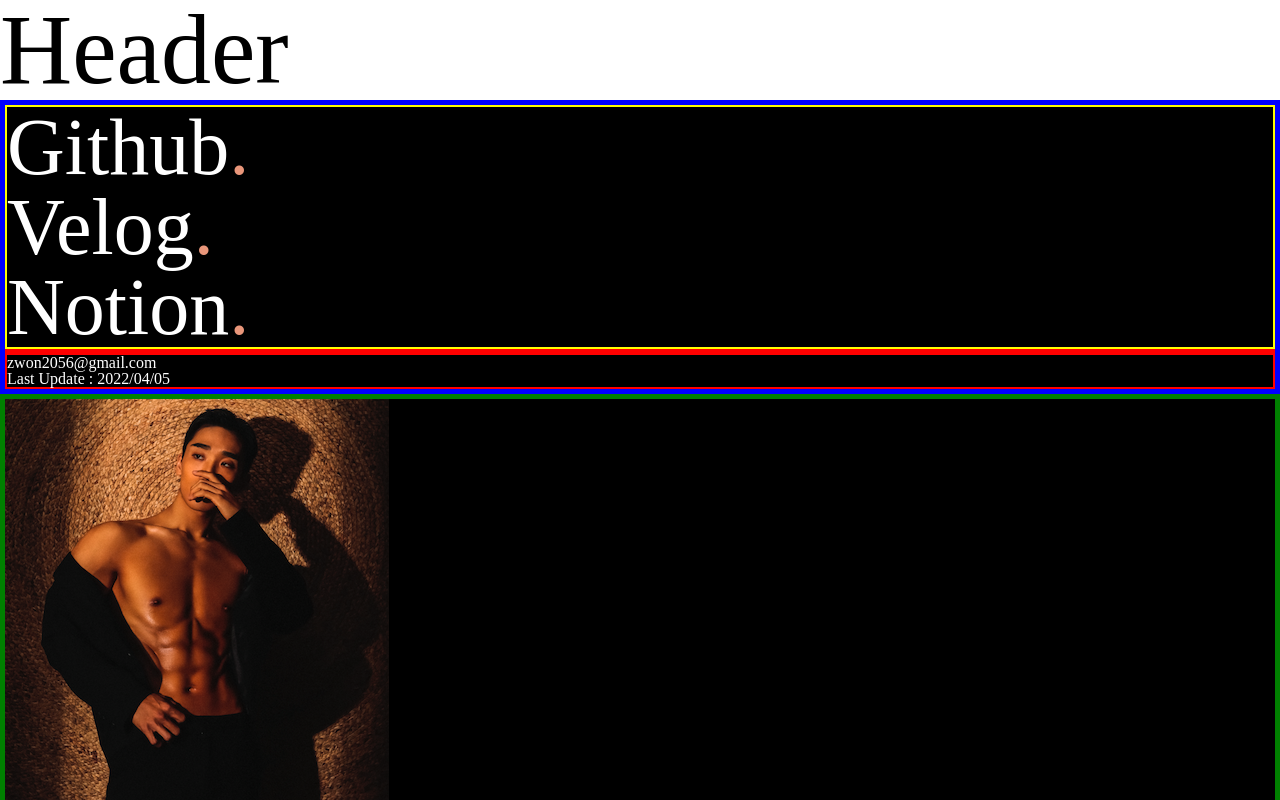
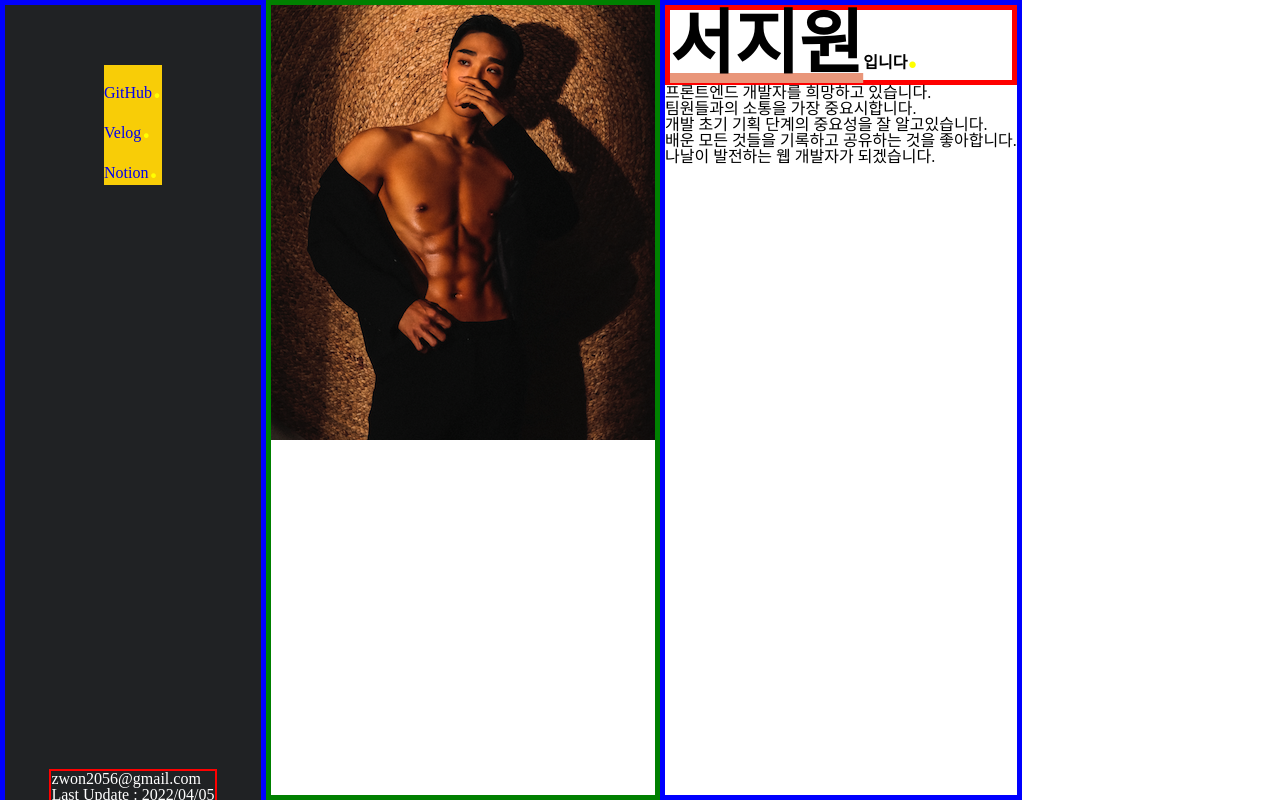
Before and after one commit to jwseo4074/PRpage, a React (Create React App) app in the folder myapp/: page / in a window 1280 px wide. Shown: the top 800 px of the page. Built offline with nearby package versions, Linux system fonts and the light colour scheme.

Commit message:
Refactor category box of page1

```diff
--- a/myapp/src/App.css
+++ b/myapp/src/App.css
@@ -74,4 +74,8 @@
 	width : 100%;
 	height: 100%;
 	scroll-behavior: smooth;
+	font-family: "NEXON Lv2 Gothic";
 }
+* {
+	box-sizing: content-box;
+}
--- a/myapp/src/page/Page1.js
+++ b/myapp/src/page/Page1.js
@@ -1,4 +1,6 @@
 import "../style/page1.css";
+import "../style/Header.css";
+
 import seojiwon_body1 from "../img/seojiwon_body1.jpeg";
 import seojiwon_body2 from "../img/seojiwon_body2.jpeg";
 import seojiwon_body2_test from "../img/seojiwon_body2_test.jpeg";
@@ -12,37 +14,29 @@
 		<>
 		    {/* First Page */}
             {/* { isDesk && */}
-            <div className="section section1">
-                <div className="category">
+            <section className="section section1">
+                <aside className="category">
                     <div className="categoryUpBox">
-                        <h1>
                         <a href="https://github.com/jwseo4074/">
-                                <span>Github
-                                </span>
+                            GitHub
                             <span className="point_in_h1">.</span>
                         </a>
-                        </h1>
-                        <h1>
+
                         <a href="https://velog.io/@zwon">
-                                <span>Velog
-                                </span>
+                            Velog
                             <span className="point_in_h1">.</span>
                         </a>
-                        </h1>
-                        <h1>
+
                         <a href="https://www.notion.so/00b328221c3449b8bc0f4c27ef903354">
-                                <span>Notion
-                                </span>
+                            Notion
                             <span className="point_in_h1">.</span>
                         </a>
-                        </h1>
                     </div>
-                    <div className="categoryEmptyBox"></div>
                     <div className="categoryBottomBox">
-                        <p>zwon2056@gmail.com</p>
-                        <p>Last Update : 2022/04/05 </p>
+                        <p className="categoryBottomBoxUpTag">zwon2056@gmail.com</p>
+                        <p className="categoryBottomBoxBottomTag">Last Update : 2022/04/05 </p>
                     </div>
-                </div>
+                </aside>
                 <div className="left_box">
                     <img className="seojiwon_body2_test" src={seojiwon_body2_test} />
 
@@ -79,7 +73,7 @@
                         </p>
                     </div>
                 </div>
-            </div>
+            </section>
             {/* } */}
         </>
     );
--- a/myapp/src/style/Header.css
+++ b/myapp/src/style/Header.css
@@ -1,4 +1,5 @@
 .headerH1 {
-    font-size : 100px;
-    /* padding-top: 100px; */
+    font-size : 30px;
+    height: 60px;
+    background-color: red;
 }
--- a/myapp/src/style/page1.css
+++ b/myapp/src/style/page1.css
@@ -10,51 +10,76 @@
 /* Desktop : 1024~, Tablet : 1023~768, Phone : 480~320 */
 
 /* 토스뱅크에서 기본 웹은 min-width : 640 으로 두고 모바일은 설정 x  */
-@media screen and (min-width : 640px) {
+@media all and (min-width : 768px) {
+	.headerBox {
+		display: none;
+	}
 
 	/* section1 */
 	.section1 {
-	display: block;
-	/* position: relative; */
+		display: flex;
+		width : 100vw;
+		height: 100vh;
+		position: relative;
 		/* background: url("../img/background_1.jpeg"); */
 		/* background-size: 100vw 100vh; */
 		/* z-index: 1; */
-	background-color: black;
-	overflow: hidden;
+		background-color: white;
+		/* overflow: hidden; */
 	}
 
 	.category {
+		width: 20vw;
+		height: 100vh;
+
+		display: flex;
+		flex-direction: column;
+		justify-content: space-between;
+		align-items: center;
+
 		border: 5px blue solid;
-	/* width: 17%; */
-	/* background-color: black; */
-	/* padding-top: 50px; */
-	/* padding-left: 100px; */
+		background-color: rgb(32, 34, 36);
 	}
-.category h1{
-	color: white;
-	/* font-size: 50px; */
-	/* font-weight: bolder; */
-	/* font-size: 5rem; */
-	/* padding-top: 50px; */
-}
-.categoryUpBox h1 a{
-	/* display: inline-block; */
-	color: white;
-	/* font: bolder; */
-	text-decoration: none;
-	/* cursor: pointer; */
-	/* padding-left: 30px; */
-}
-.categoryUpBox h1 a span{
-	font-size: 5rem;
-}
-.category .categoryUpBox{
-	border: yellow 2px solid;
+	.categoryUpBox{
+		display: flex;
+		position: relative;
+		flex-direction: column;
+		/* border: yellow 2px solid; */
+		margin-top: 60px;
+		justify-content: center;
+		/* width: 100%; */
 		/* height: 30vh; */
 		/* margin-top: 600px; */
 		/* padding-top: 5vh; */
 		/* border: 5px red solid; */
 	}
+	.categoryUpBox a{
+		/* width : 100%;
+		height: 100%;
+		color: white;
+		font-size: 35px;
+		text-align: left;
+		font-weight: bolder;
+		text-decoration: none;
+		cursor: pointer;
+		padding: 10px; */
+
+		color: white;
+		text-decoration: none;
+		width: 100%;
+		height: 100%;
+		font-size: 45px;
+		text-align: left;
+		padding: 10px;
+		font-weight: bolder;
+
+		 /* "to left" / "to right" - affects initial color */
+		 background: linear-gradient(to left, transparent 50%, rgb(248, 205, 7) 50%) right;
+		 background-size: 200%;
+		 transition: .5s ease-out;
+
+	}
+
 	.category .categoryBottomBox{
 		border: red 2px solid;
 		/* height: 20vh; */
@@ -68,10 +93,7 @@
 		/* font-weight: bolder; */
 		/* font-size: 2rem; */
 	}
-.categoryEmptyBox {
-	border: red 2px solid;
-	/* height:50vh; */
-}
+
 	.left_box {
 		/* width: 35%; */
 		border: 5px green solid;
@@ -114,7 +136,7 @@
 		/* 위 오른 아래 왼 */
 	}
 	.right_box_h1_box h1{
-	color: white;
+		/* color: white; */
 		font-weight: bolder;
 		/* font-size: 2.5vw; */
 	}
@@ -124,9 +146,9 @@
 		/* margin: 0; */
 	}
 	.point_in_h1 {
-	color: darksalmon;
+		color: yellow;
 		/* font-style: normal; */
-	/* font-size: 4vw; */
+		font-size: 40px;
 	}
 
 	.right_box_p_box {
@@ -137,7 +159,7 @@
 		/* height: 40%; */
 	}
 	.right_box_p_box p {
-	color: white;
+		/* color: white; */
 		/* font-size: 23px; */
 		/* margin : 0px; */
 		/* padding : 0px; */
@@ -146,15 +168,14 @@
 		/* margin-left: 10%; */
 	}
 	/* 카테고리 마우스 오버 */
-.categoryUpBox h1 a span:hover {
-	color : gray;
+	.categoryUpBox a:hover {
+		background-position: left;
 	}
 
 }
+
 /* 태블릿 or 모바일 버전 */
-@media screen and (max-width : 768px) {
-	.point_in_h1 {
+
+/* .point_in_h1 {
 	color: black;
-
-	}
-}
+} */
```
Lines whose indentation alone changed are shown as unchanged.
